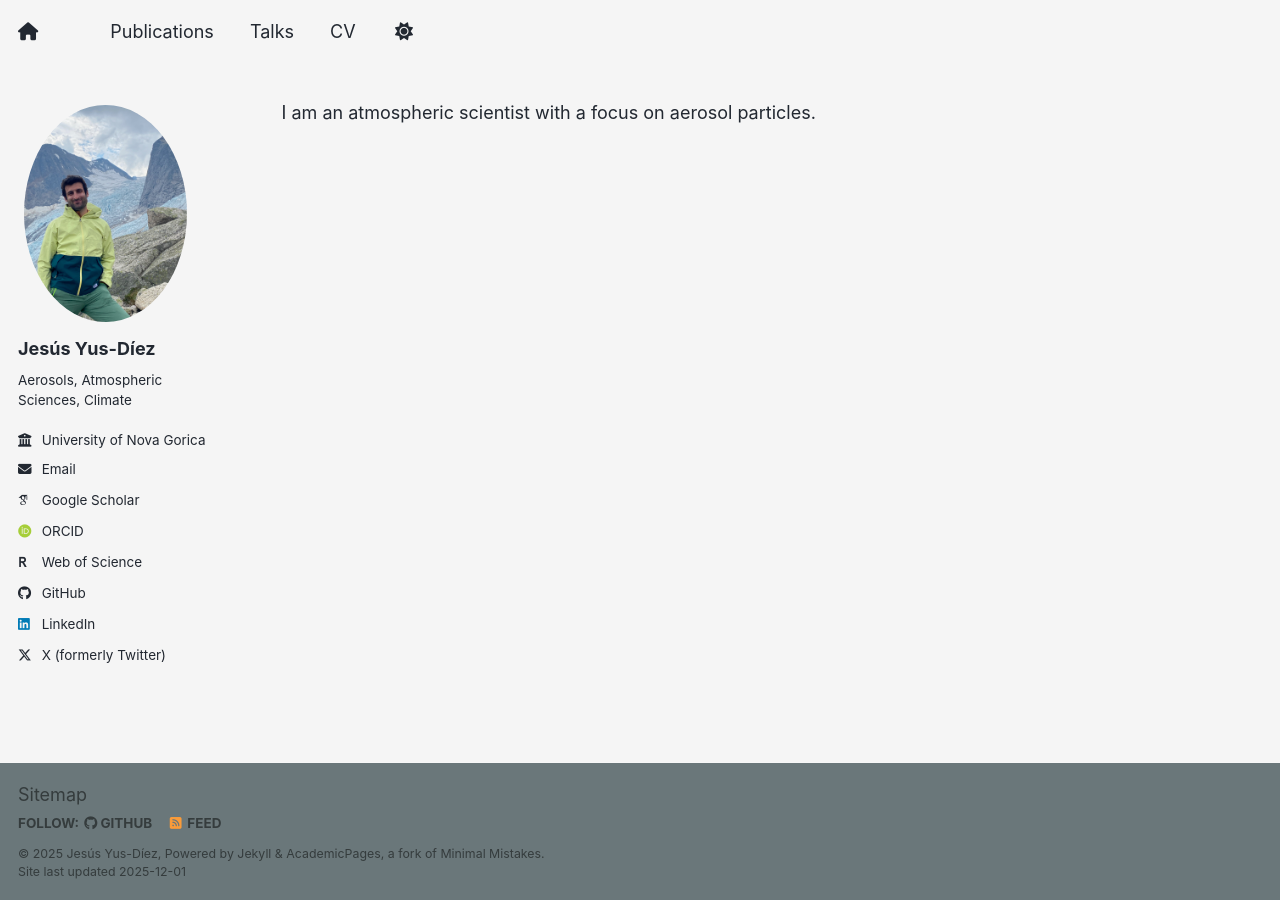
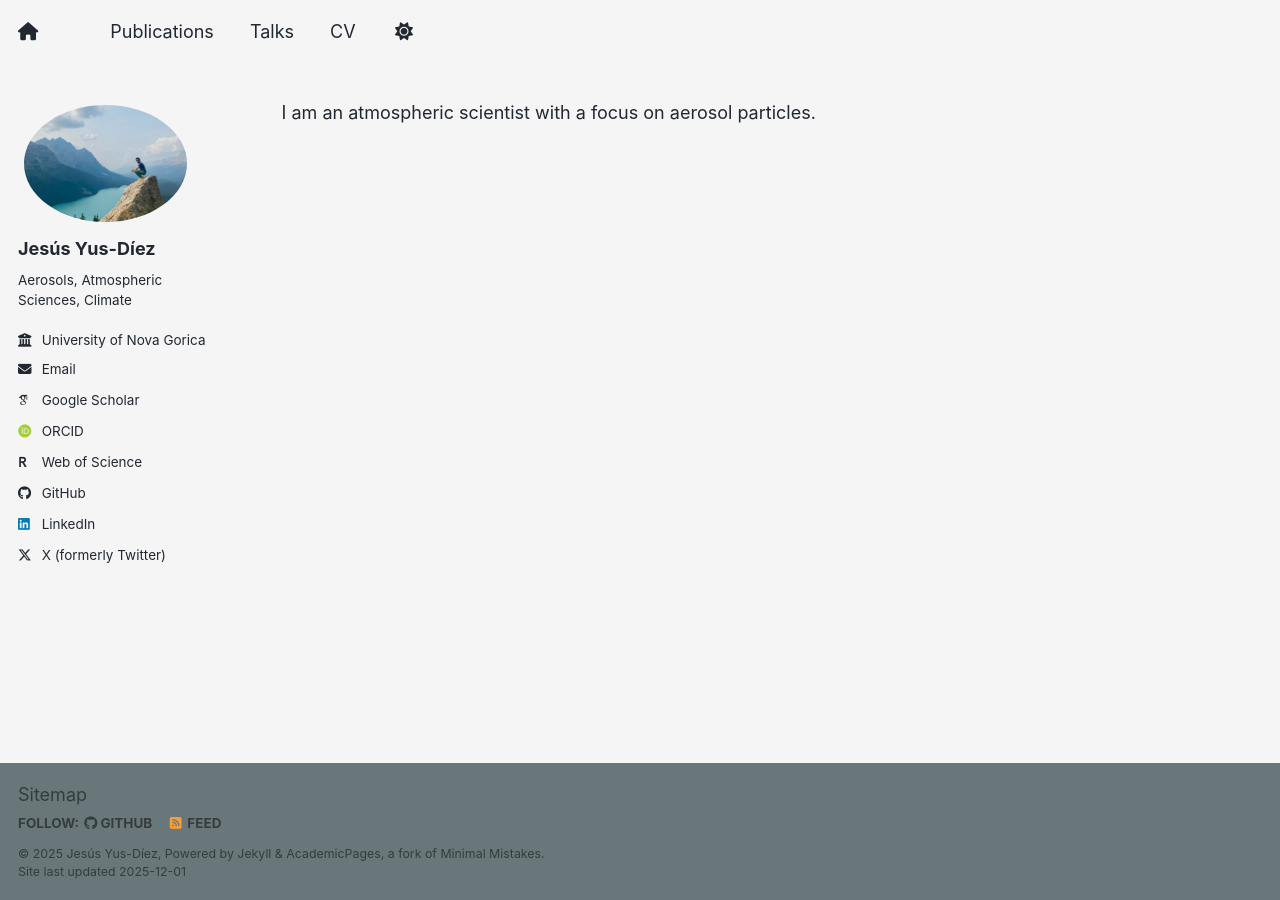
Before and after one commit to jyusdiez/jyusdiez.github.io, a Jekyll site: the page built from _pages/about.md, in a window 1280 px wide. Built offline with Jekyll 4.4.1, drawn with Linux system fonts in a browser that asks for light colours; some web fonts are replaced; a script bundle is joined from its source files by our own code; library files that are not in the unit come from our copies.

Commit message:
Update _config.yml

```diff
--- a/_config.yml
+++ b/_config.yml
@@ -23,7 +23,7 @@ repository               : "jyusdiez/jyusdiez.github.io"
 #               Additional customization can be done by editing /_includes/author-profile.html
 author:
   # Biographic information
-  avatar           : "profile_v2.jpeg"
+  avatar           : "profile_v3.JPG"
   name             : "Jesús Yus-Díez"
   pronouns         : # example: "she/her"
   bio              : "Aerosols, Atmospheric Sciences, Climate "
```
